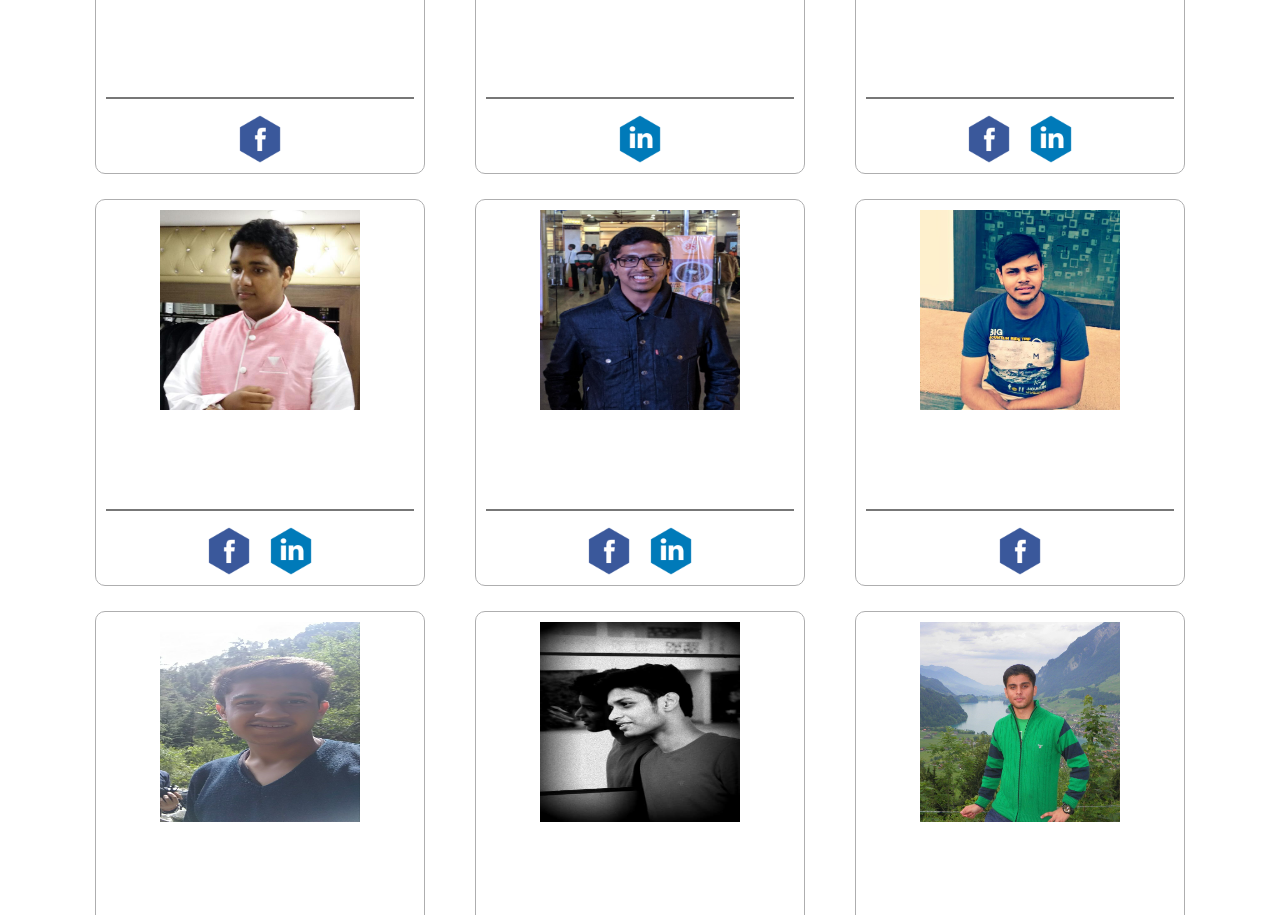
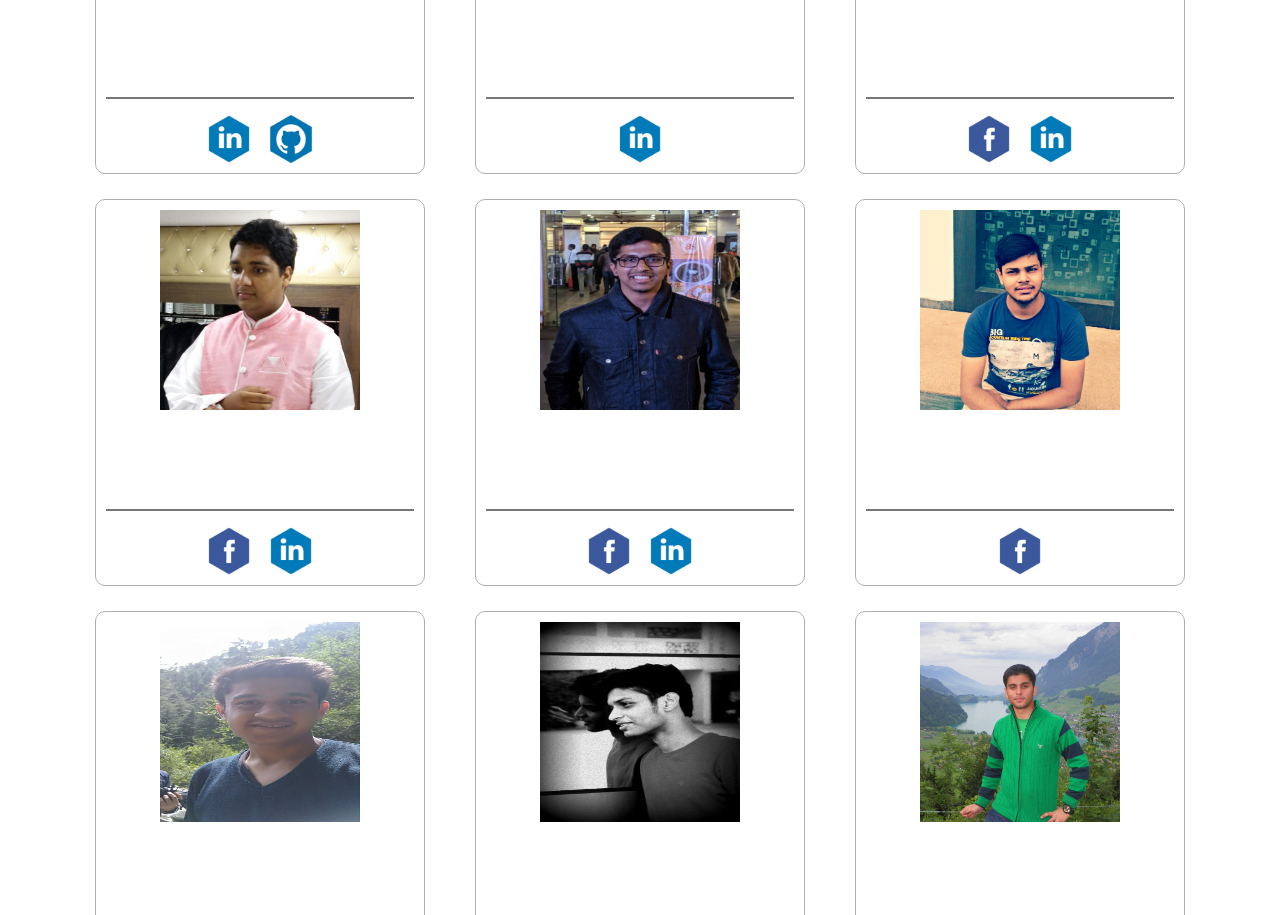
Before and after one commit to shubhammittal009/ACM-MAIT-Website, a plain HTML site: page team.0.html in a window 1280 px wide. Shown: the part 819-1734 px from the top of the page. Drawn offline with nearby package versions, Linux system fonts and the light colour scheme; a script that the page names is missing.

Commit message:
Update team.0.html

```diff
--- a/team.0.html
+++ b/team.0.html
@@ -135,8 +135,8 @@
                     <p></p>
                     <p>Treasurer</p>
                     <hr>
-                    <a href="https://www.facebook.com/shubhammittal009"><img src="img/fb.png"  style="width: 48px; height: 48px; margin: 0 5px;"></a>
-                    <!-- <a href="https://www.github.com/shubhammittal009"><img src="img/git.png"  style="width: 48px; height: 48px; margin: 0 5px;"></a> -->
+                    <a href="https://www.linkedin.com/in/shubham-mittal-b4829a158"><img src="img/in.png"  style="width: 48px; height: 48px; margin: 0 5px;"></a>
+                    <a href="https://www.github.com/shubhammittal009"><img src="img/git.png"  style="width: 48px; height: 48px; margin: 0 5px;"></a>
                 </div>
             </div>
             <div class="col-lg-4 col-sm-6">
```
